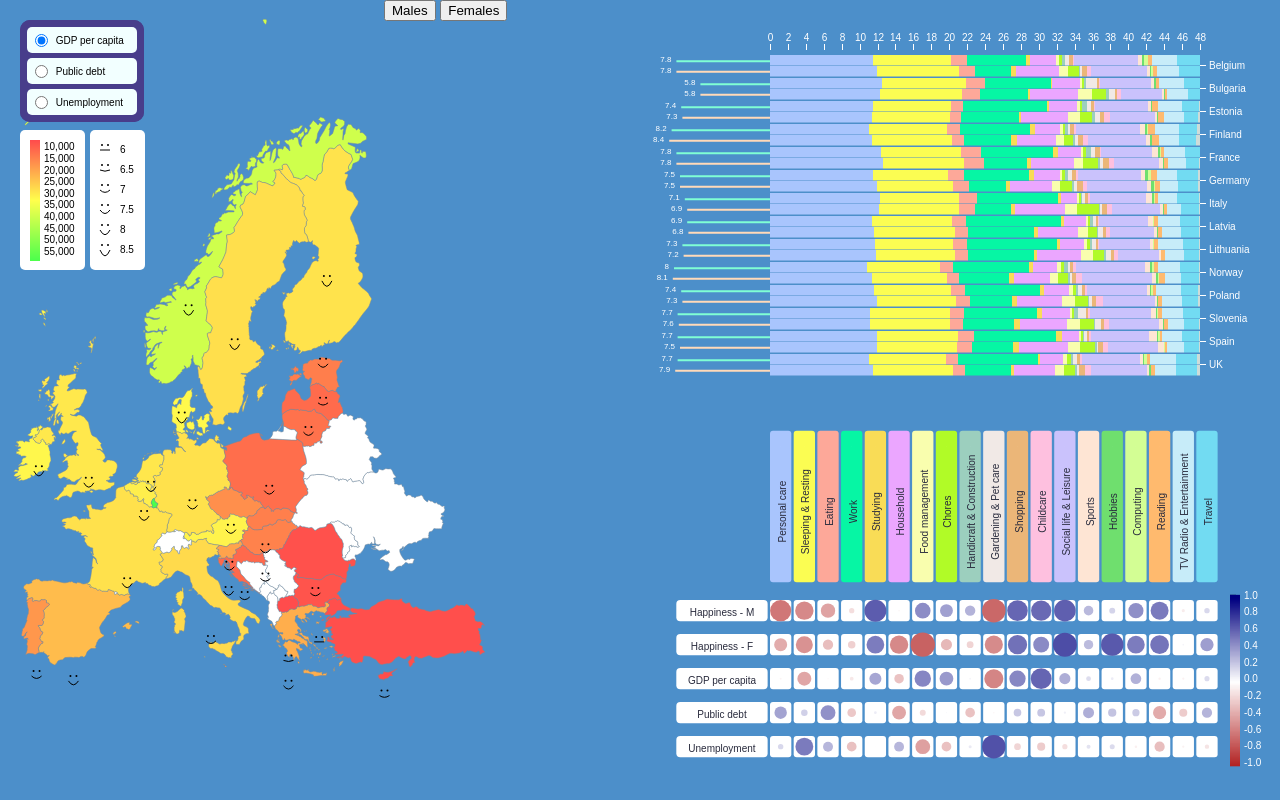
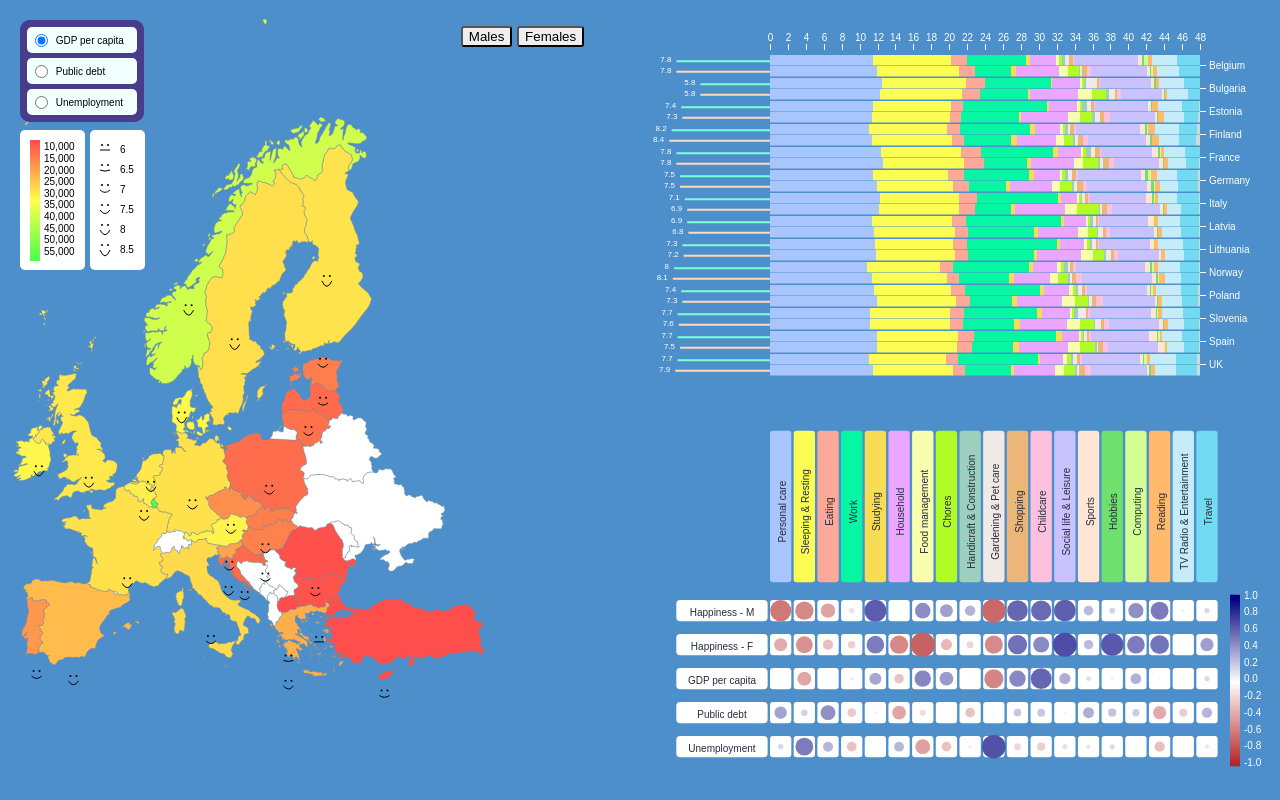
Before and after one commit to ralbachalany/IGR204-InfoVisProject, a plain HTML site: page index.html in a window 1280 px wide. Drawn offline with nearby package versions, Linux system fonts and the light colour scheme.

Commit message:
changing buttons aspect

```diff
--- a/index.html
+++ b/index.html
@@ -36,8 +36,8 @@
           </div>
 
           <div id="by_country">
-            <button id="maleGraph">Males</button>
-            <button id="femaleGraph">Females</button>
+            <button id="maleGraph" style="margin-left: 30%; margin-top: 10%; border-radius: 3px;">Males</button>
+            <button id="femaleGraph" style="margin-top: 10%; border-radius: 3px;">Females</button>
           </div>
 
           <div id="rita">
```
Also changed, not shown: 1 other file.
